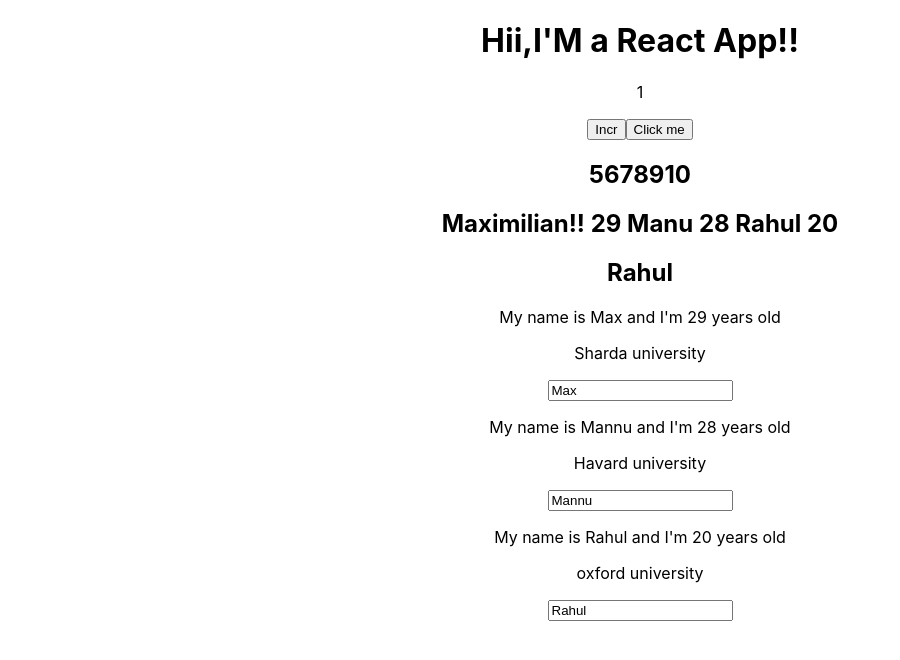
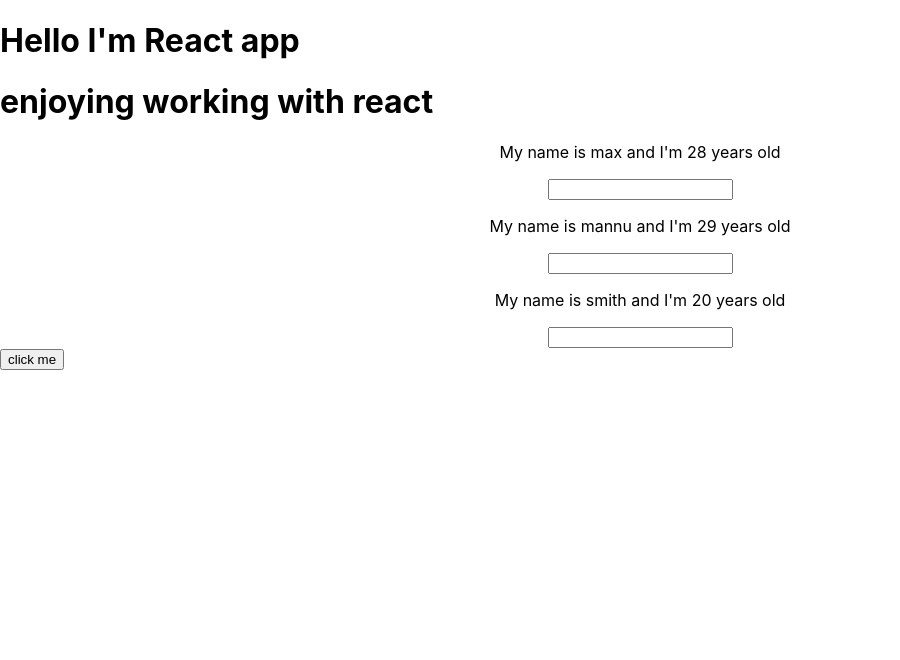
Before and after one commit to Rahul-Chhabra-27/React-by-maximilian-schwarzm-ller, a React (Create React App) app in the folder my-app/: page / in a window 1280 px wide. Shown: the top 660 px of the page, without its empty margins (0-900 px from the left). Built offline with nearby package versions, Linux system fonts and the light colour scheme.

Commit message:
fourth commit

```diff
--- a/my-app/src/index.js
+++ b/my-app/src/index.js
@@ -3,11 +3,11 @@
 import './index.css';
 // import App from './App';
 import reportWebVitals from './reportWebVitals';
-import App from './prtc/App';
+import Prtc from './prtc/Prtc'
 
 ReactDOM.render(
   <React.StrictMode>
-    <App />
+   <Prtc/>
   </React.StrictMode>,
   document.getElementById('root')
 );
--- a/my-app/src/prtc/Person.jsx
+++ b/my-app/src/prtc/Person.jsx
@@ -6,7 +6,7 @@
         <div className="App">
             <p onClick = { props.click }>My name is { props.name } and I'm { props.age } years old </p>
             <p>{ props.children }</p>
-            <input type="text" onChange ={ props.changed } value={ props.name } />
+            <input name={props.name} type="text" onChange ={ props.changed } />
         </div>
     )
 }
--- /dev/null
+++ b/my-app/src/prtc/Prtc.jsx
@@ -0,0 +1,62 @@
+import React, { Component} from 'react';
+import Person from './Person'
+
+class Prtc extends Component{
+ state = {
+      person : [
+          { id :  "afa",name:"max",age:"28"},
+          { id : "jgkcs ",name:"mannu",age:"29"},
+          { id : "mdbvksd", name:"smith",age:"20"}
+      ],
+      updated : true
+  }
+    nameChangeHandler = event =>{
+        const name = "gary";
+        const age = "23";
+        const new_array = this.state.person;
+        new_array.push({name,age})
+           this.setState({
+             person:new_array
+           })
+   }
+
+   deleteChangeHandler = (personIndex) => {
+    //    const prev_array = this.state.person;
+    const prev_array = [...this.state.person];
+       prev_array.splice(personIndex,1);
+       this.setState({
+           person:prev_array
+       })
+   }
+   render(){
+
+       let person;
+
+        // if(this.state.updated){
+        //     person = (
+        //     <div>
+        //         {this.state.updated == true?<h1>true</h1>:<h1>false</h1>}
+        //         <Person name={this.state.person[0].name} age={this.state.person[0].age} click={this.nameChangeHandler}></Person>
+        //         <Person name={this.state.person[1].name} age={this.state.person[1].age}></Person>
+        //         <Person name={this.state.person[2].name} age={this.state.person[2].age}></Person>
+
+        //     </div>
+        //     );
+        // }
+
+    return (
+        <div>
+            <h1>Hello I'm React app</h1>
+            <h1>enjoying working with react</h1>
+            {this.state.person.map((person,index) =>
+              <Person click = {() =>this.deleteChangeHandler(index)}
+               name={person.name}
+               age={person.age}
+               key={person.id}/>)
+               }
+            <button onClick={this.nameChangeHandler}>click me</button>
+        </div>
+    )
+   }
+}
+export default Prtc;
```
Also changed, not shown: my-app/src/prtc/ConditionalRender.jsx (added, +41 -0 lines), 1 other file (tests, documents, lock files or other folders).
